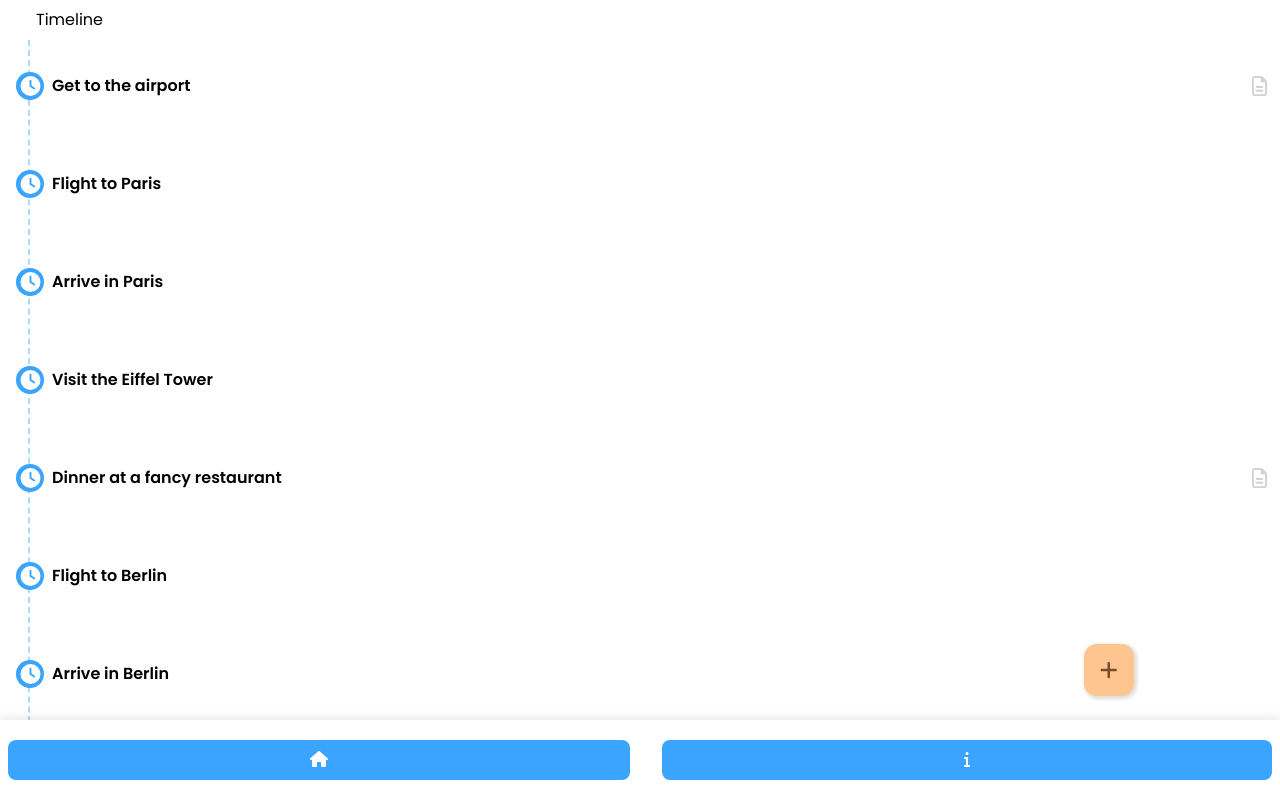
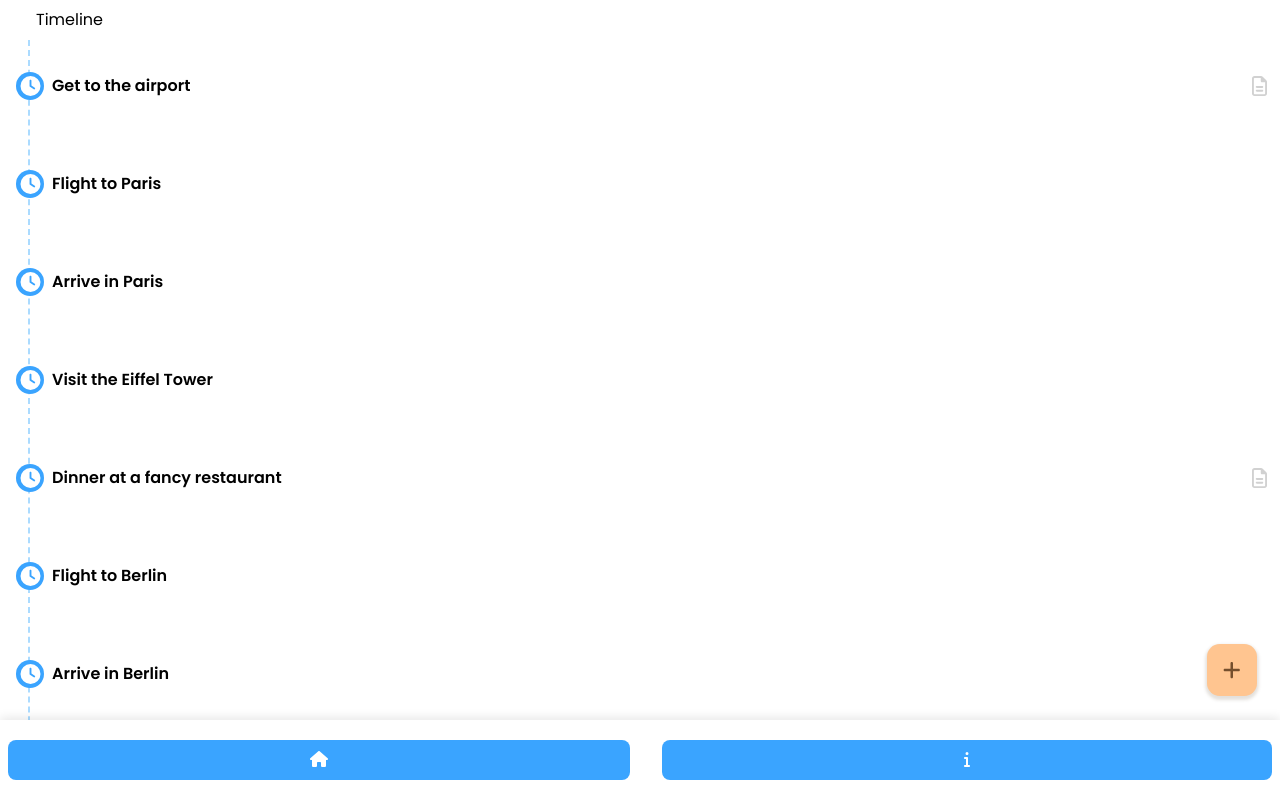
Before and after one commit to noppytinto/travelmates, a Next.js app: page / in a window 1280 px wide. Built offline with nearby package versions, Linux system fonts and the light colour scheme; no server answers.

Commit message:
feat(app): add navigation bar

```diff
--- a/src/components/Timeline/Timeline.module.scss
+++ b/src/components/Timeline/Timeline.module.scss
@@ -25,6 +25,7 @@
 
 .addButton {
   position: sticky;
-  left: 85%;
+  left: 100vw;
   bottom: 6em;
+  margin-right: 1em;
 }
--- a/src/components/ui/Button/Button.module.scss
+++ b/src/components/ui/Button/Button.module.scss
@@ -11,7 +11,7 @@
   border-radius: 0.8em;
   background-color: vars.$color-primary;
   color: vars.$color-primary-dark;
-  box-shadow: 0.1em 0.1em 0.2em 0.1em rgba(67 44 23 / 15%);
+  box-shadow: 0 0.15em 0.2em 0.1em rgba(67 44 23 / 15%);
   transition: all 0.1s;
 
   @include flex-center;
```
